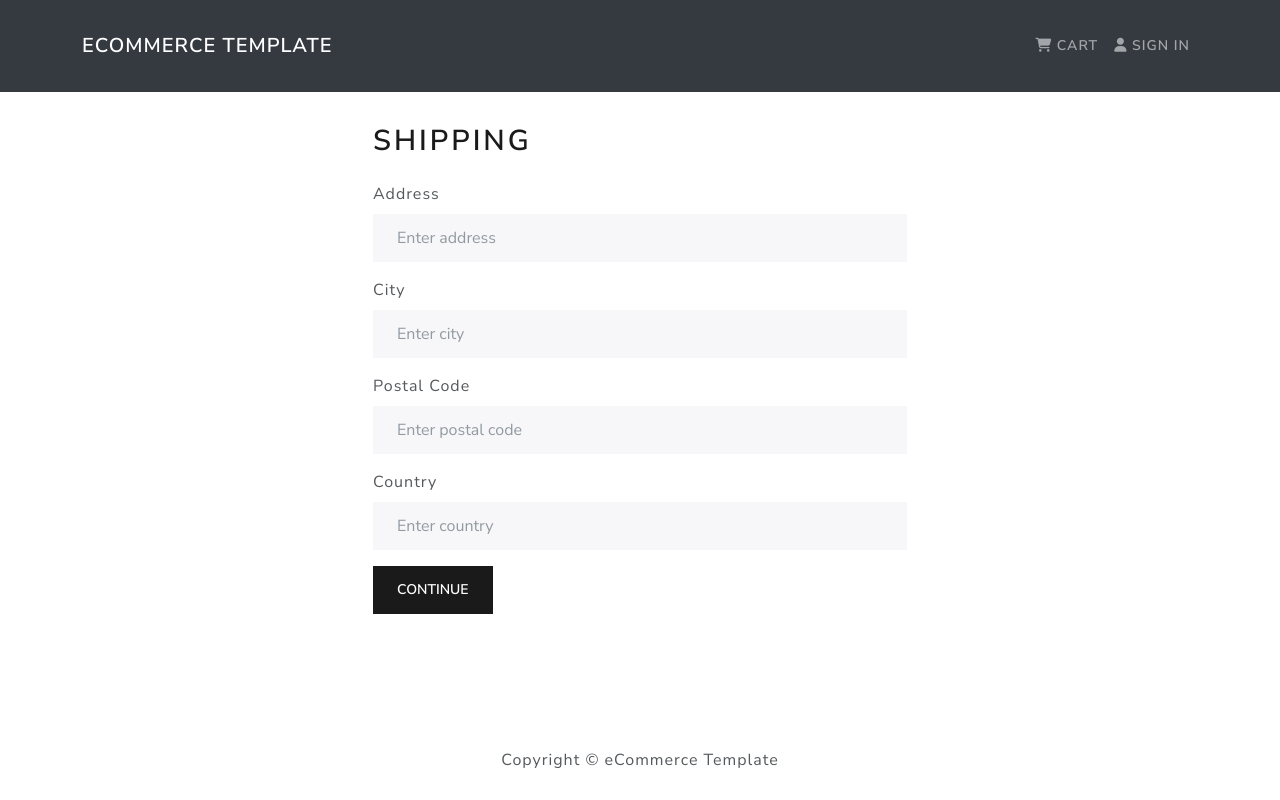
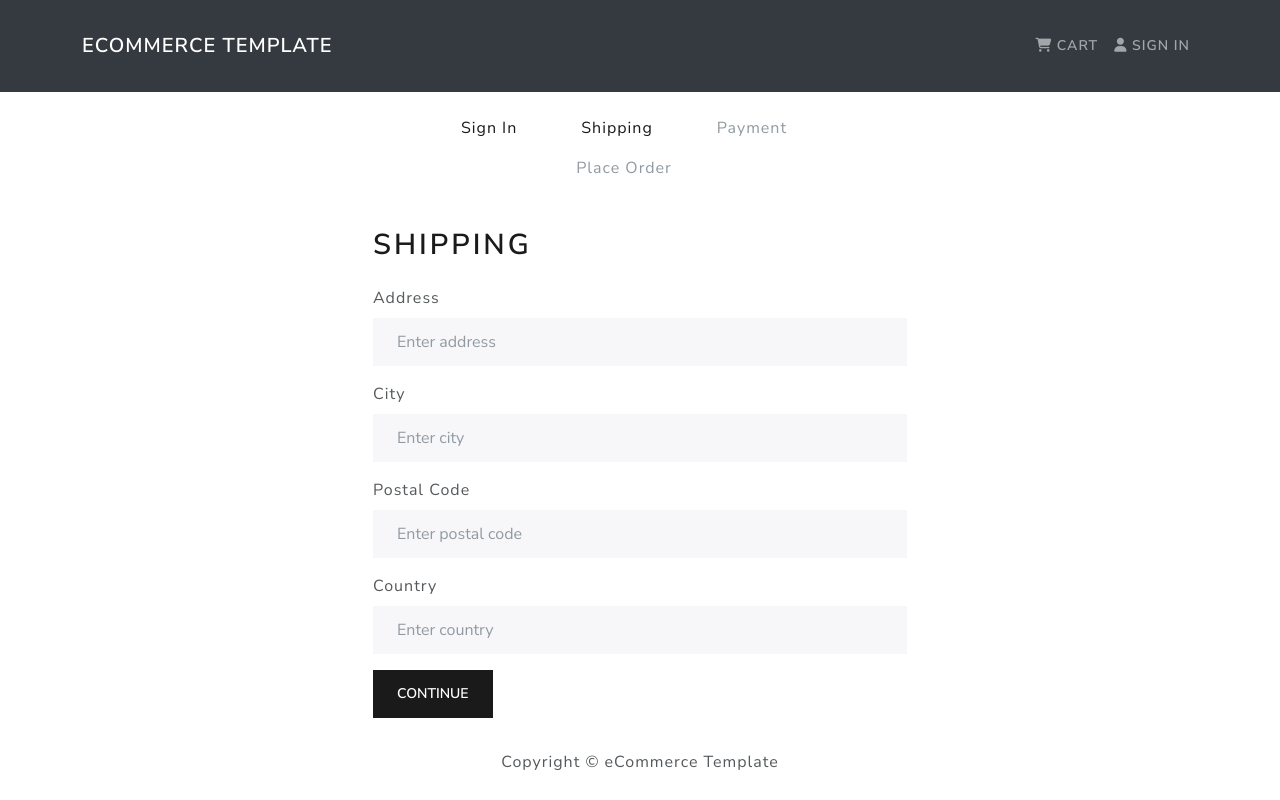
Before and after one commit to Aeowulf/eCommerce-Template, a React (Create React App) app in the folder frontend/: page /shipping in a window 1280 px wide. Built offline with nearby package versions, Linux system fonts and the light colour scheme.

Commit message:
Created Checkout Steps Component

```diff
--- /dev/null
+++ b/frontend/src/components/CheckoutSteps.js
@@ -0,0 +1,52 @@
+import React from 'react'
+import { Nav } from 'react-bootstrap'
+import { LinkContainer } from 'react-router-bootstrap'
+
+
+const CheckoutStep = ({ step1, step2, step3, step4 }) => {
+  return (
+    <Nav className='justify-content-center mb-4'>
+      <Nav.Item>
+        {step1 ? (
+          <LinkContainer to='/login'>
+            <Nav.Link>Sign In</Nav.Link>
+          </LinkContainer>
+        ) : (
+          <Nav.Link disabled>Sign In</Nav.Link>
+        )}
+      </Nav.Item>
+
+      <Nav.Item>
+        {step2 ? (
+          <LinkContainer to='/shipping'>
+            <Nav.Link>Shipping</Nav.Link>
+          </LinkContainer>
+        ) : (
+          <Nav.Link disabled>Shipping</Nav.Link>
+        )}
+      </Nav.Item>
+
+      <Nav.Item>
+        {step3 ? (
+          <LinkContainer to='/payment'>
+            <Nav.Link>Payment</Nav.Link>
+          </LinkContainer>
+        ) : (
+          <Nav.Link disabled>Payment</Nav.Link>
+        )}
+      </Nav.Item>
+
+      <Nav.Item>
+        {step4 ? (
+          <LinkContainer to='/placeorder'>
+            <Nav.Link>Place Order</Nav.Link>
+          </LinkContainer>
+        ) : (
+          <Nav.Link disabled>Place Order</Nav.Link>
+        )}
+      </Nav.Item>
+    </Nav>
+  )
+}
+
+export default CheckoutStep
--- a/frontend/src/screens/ShippingScreen.js
+++ b/frontend/src/screens/ShippingScreen.js
@@ -3,6 +3,7 @@ import { useLocation, useNavigate } from 'react-router-dom'
 import { Form, Button } from 'react-bootstrap'
 import { useDispatch, useSelector } from 'react-redux'
 import FormContainer from '../components/FormContainer'
+import CheckoutSteps from '../components/CheckoutSteps'
 import { saveShippingAddress } from '../actions/cartActions'
 
 const ShippingScreen = () => {
@@ -28,6 +29,8 @@ const ShippingScreen = () => {
   }
 
   return <FormContainer>
+    <CheckoutSteps step1 step2 />
+
     <h1>Shipping</h1>
 
     <Form onSubmit={submitHandler}>
```
Also changed, not shown: frontend/src/screens/PaymentScreen.js (added, +93 -0 lines).
